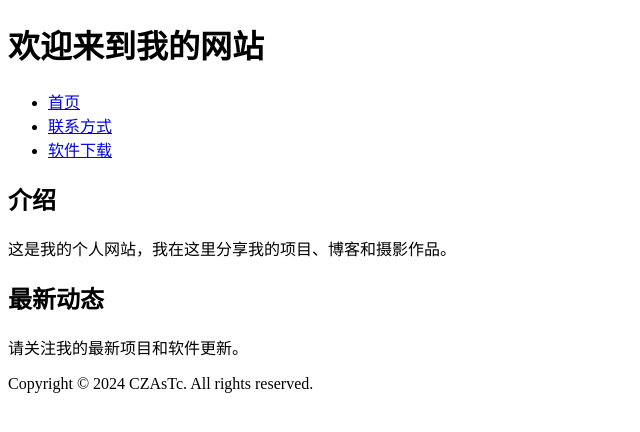
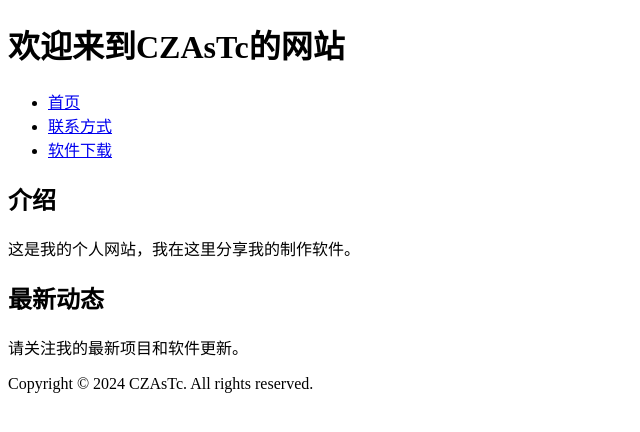
Before and after one commit to CZAsTc/czastc.github.io, a plain HTML site: page index.html in a window 1280 px wide. Shown: the whole page, without its empty margins (0-640 px from the left). Drawn offline with Linux system fonts and the light colour scheme.

Commit message:
Update index.html

```diff
--- a/index.html
+++ b/index.html
@@ -2,13 +2,13 @@
 <html lang="zh-CN">
 <head>
     <meta charset="UTF-8">
-    <title>我的网站首页</title>
+    <title>CZAsTc的网站首页</title>
 </head>
 <body>
 
     <!-- 网站的头部 -->
     <header>
-        <h1>欢迎来到我的网站</h1>
+        <h1>欢迎来到CZAsTc的网站</h1>
     </header>
 
     <!-- 导航菜单 -->
@@ -24,7 +24,7 @@
     <main>
         <section>
             <h2>介绍</h2>
-            <p>这是我的个人网站，我在这里分享我的项目、博客和摄影作品。</p>
+            <p>这是我的个人网站，我在这里分享我的制作软件。</p>
         </section>
 
         <section>
```
